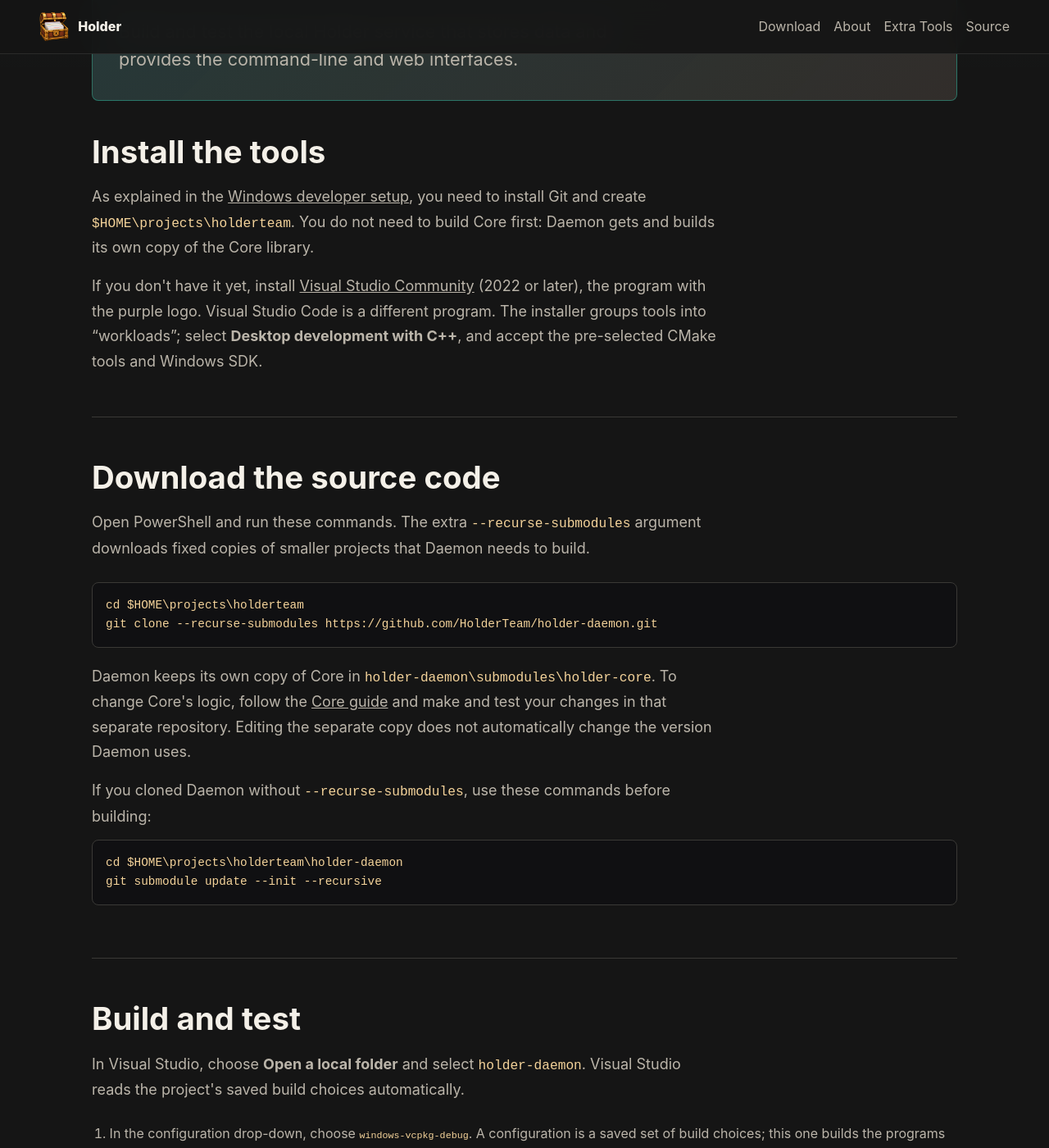
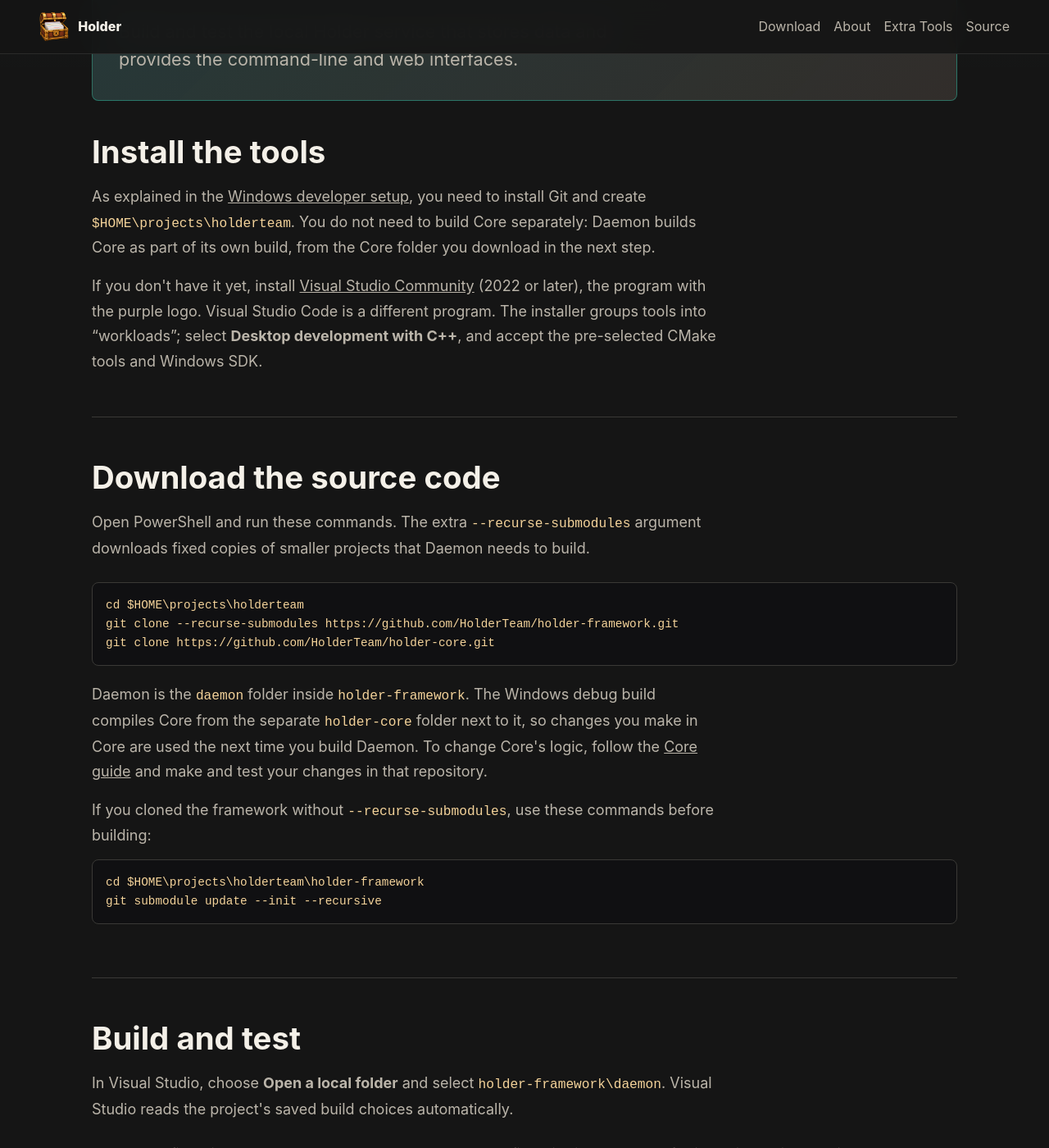
Before and after one commit to HolderTeam/holder-website, a Jekyll site: the page built from develop/windows/daemon.md, in a window 1280 px wide and 1400 px high, scrolled down 261 px. Shown: the whole window at 82% size. Built offline with Jekyll 4.4.1, drawn with Linux system fonts in a browser that asks for light colours; some of the changed text lies outside the part shown.

Commit message:
Point developer instructions at holder-framework/daemon
The daemon moved into the holder-framework repository. Update the clone and
cd steps, the README and issue links, and the Windows guide: the debug build
compiles Core from a holder-core folder beside holder-framework, so clone it
there, and drop the description of an embedded Core submodule that no longer
exists.

```diff
--- a/develop/windows/daemon.md
+++ b/develop/windows/daemon.md
@@ -13,7 +13,7 @@ permalink: /develop/windows/daemon/
 <section class="section">
   <div class="section-head">
     <h2>Install the tools</h2>
-    <p>As explained in the <a href="{{ '/develop/windows/' | relative_url }}">Windows developer setup</a>, you need to install Git and create <code>$HOME\projects\holderteam</code>. You do not need to build Core first: Daemon gets and builds its own copy of the Core library.</p>
+    <p>As explained in the <a href="{{ '/develop/windows/' | relative_url }}">Windows developer setup</a>, you need to install Git and create <code>$HOME\projects\holderteam</code>. You do not need to build Core separately: Daemon builds Core as part of its own build, from the Core folder you download in the next step.</p>
     <p>If you don't have it yet, install <a href="https://visualstudio.microsoft.com/vs/community/">Visual Studio Community</a> (2022 or later), the program with the purple logo. Visual Studio Code is a different program. The installer groups tools into “workloads”; select <strong>Desktop development with C++</strong>, and accept the pre-selected CMake tools and Windows SDK.</p>
   </div>
 </section>
@@ -24,19 +24,20 @@ permalink: /develop/windows/daemon/
     <p>Open PowerShell and run these commands. The extra <code>--recurse-submodules</code> argument downloads fixed copies of smaller projects that Daemon needs to build.</p>
   </div>
   <pre><code>cd $HOME\projects\holderteam
-git clone --recurse-submodules https://github.com/HolderTeam/holder-daemon.git</code></pre>
+git clone --recurse-submodules https://github.com/HolderTeam/holder-framework.git
+git clone https://github.com/HolderTeam/holder-core.git</code></pre>
   <div class="section-head following-copy">
-    <p>Daemon keeps its own copy of Core in <code>holder-daemon\submodules\holder-core</code>. To change Core's logic, follow the <a href="{{ '/develop/windows/core/' | relative_url }}">Core guide</a> and make and test your changes in that separate repository. Editing the separate copy does not automatically change the version Daemon uses.</p>
-    <p>If you cloned Daemon without <code>--recurse-submodules</code>, use these commands before building:</p>
+    <p>Daemon is the <code>daemon</code> folder inside <code>holder-framework</code>. The Windows debug build compiles Core from the separate <code>holder-core</code> folder next to it, so changes you make in Core are used the next time you build Daemon. To change Core's logic, follow the <a href="{{ '/develop/windows/core/' | relative_url }}">Core guide</a> and make and test your changes in that repository.</p>
+    <p>If you cloned the framework without <code>--recurse-submodules</code>, use these commands before building:</p>
   </div>
-  <pre><code>cd $HOME\projects\holderteam\holder-daemon
+  <pre><code>cd $HOME\projects\holderteam\holder-framework
 git submodule update --init --recursive</code></pre>
 </section>
 
 <section class="section" id="build-daemon">
   <div class="section-head">
     <h2>Build and test</h2>
-    <p>In Visual Studio, choose <strong>Open a local folder</strong> and select <code>holder-daemon</code>. Visual Studio reads the project's saved build choices automatically.</p>
+    <p>In Visual Studio, choose <strong>Open a local folder</strong> and select <code>holder-framework\daemon</code>. Visual Studio reads the project's saved build choices automatically.</p>
   </div>
   <ol class="steps">
     <li>In the configuration drop-down, choose <code>windows-vcpkg-debug</code>. A configuration is a saved set of build choices; this one builds the programs for development. Wait for Visual Studio to finish preparing the project. The first preparation step uses vcpkg to download and build the libraries Daemon needs, so it can be slow.</li>
@@ -60,8 +61,8 @@ git submodule update --init --recursive</code></pre>
 <section class="section">
   <div class="section-head">
     <h2>Continue</h2>
-    <p>You can now <a href="{{ '/develop/windows/' | relative_url }}#contributing">share your first change</a>. The <a href="https://github.com/HolderTeam/holder-daemon#readme">Daemon README</a> has more development details.</p>
+    <p>You can now <a href="{{ '/develop/windows/' | relative_url }}#contributing">share your first change</a>. The <a href="https://github.com/HolderTeam/holder-framework/tree/main/daemon#readme">Daemon README</a> has more development details.</p>
     <p>If you also want to work on the user interface, <a href="{{ '/develop/windows/desktop/' | relative_url }}">build the Holder desktop app</a>. That guide also shows how to start Daemon and Desktop together.</p>
-    <p>If a Daemon change also needs a Core change, clone and test Core in its separate folder first. Then commit it there and update Daemon to use that saved version.</p>
+    <p>If a Daemon change also needs a Core change, make and test it in the Core folder first, then commit it there.</p>
   </div>
 </section>
```
Also changed, not shown: develop/windows.md (+2 -2 lines), develop/windows/desktop.md (+2 -2 lines), linux.md (+3 -3 lines), macos.md (+3 -3 lines).
